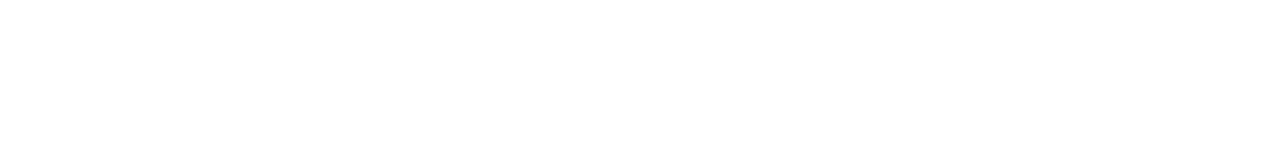
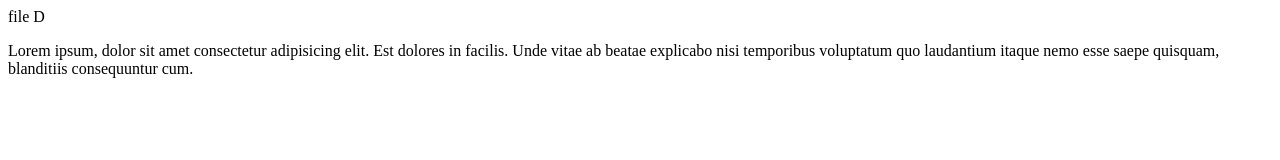
Before and after one commit to ashishmasi92/demo-code, a plain HTML site: page index.html in a window 1280 px wide. Drawn offline with Linux system fonts and the light colour scheme.

Commit message:
add some new file

```diff
--- a/index.html
+++ b/index.html
@@ -6,6 +6,8 @@
     <title>Document</title>
 </head>
 <body>
-
+    file D
+    <p>Lorem ipsum, dolor sit amet consectetur adipisicing elit. Est dolores in facilis. Unde vitae ab beatae explicabo nisi
+         temporibus voluptatum quo laudantium itaque nemo esse saepe quisquam, blanditiis consequuntur cum.</p>
 </body>
 </html>
```
Also changed, not shown: new.html (added, +11 -0 lines).
